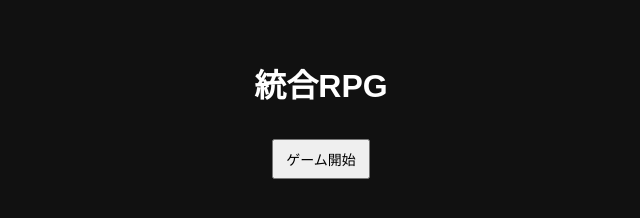
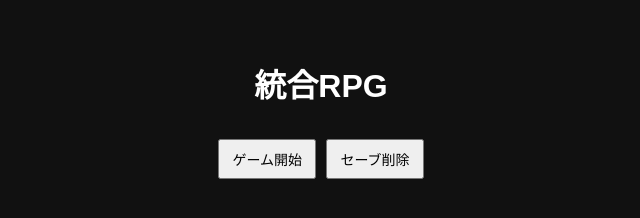
Before and after one commit to novelstar354/game9, a plain HTML site: page index.html in a window 1280 px wide. Shown: the whole page, without its empty margins (319-959 px from the left). Drawn offline with Linux system fonts and the light colour scheme.

Commit message:
Update index.html

```diff
--- a/index.html
+++ b/index.html
@@ -2,7 +2,7 @@
 <html lang="ja">
 <head>
 <meta charset="UTF-8">
-<title>統合RPG フル統合版</title>
+<title>統合RPG</title>
 <meta name="viewport" content="width=device-width, initial-scale=1.0">
 <style>
 body{margin:0;font-family:sans-serif;background:#111;color:#fff;display:flex;justify-content:center;overflow-x:hidden;}
@@ -37,7 +37,8 @@ h1{text-align:center;margin-top:50px;}
 <div id="screen-start" class="screen active">
 <h1>統合RPG</h1>
 <div class="start-btn">
-<button onclick="switchScreen('screen-select')">ゲーム開始</button>
+  <button onclick="switchScreen('screen-select')">ゲーム開始</button>
+  <button onclick="deleteSave()">セーブ削除</button>
 </div>
 </div>
 
@@ -252,6 +253,15 @@ function loadGame(){
     itemCount=data.itemCount; enemies=data.enemies; logBattle('セーブデータをロードしました'); updateUI();
   }
 }
+
+// -------------------- セーブ削除 --------------------
+function deleteSave(){
+  if(confirm('本当にセーブを削除しますか？')){
+    localStorage.removeItem('rpgSave');
+    logBattle('セーブデータを削除しました');
+    alert('セーブデータを削除しました');
+  }
+}
 </script>
 </body>
 </html>
```
